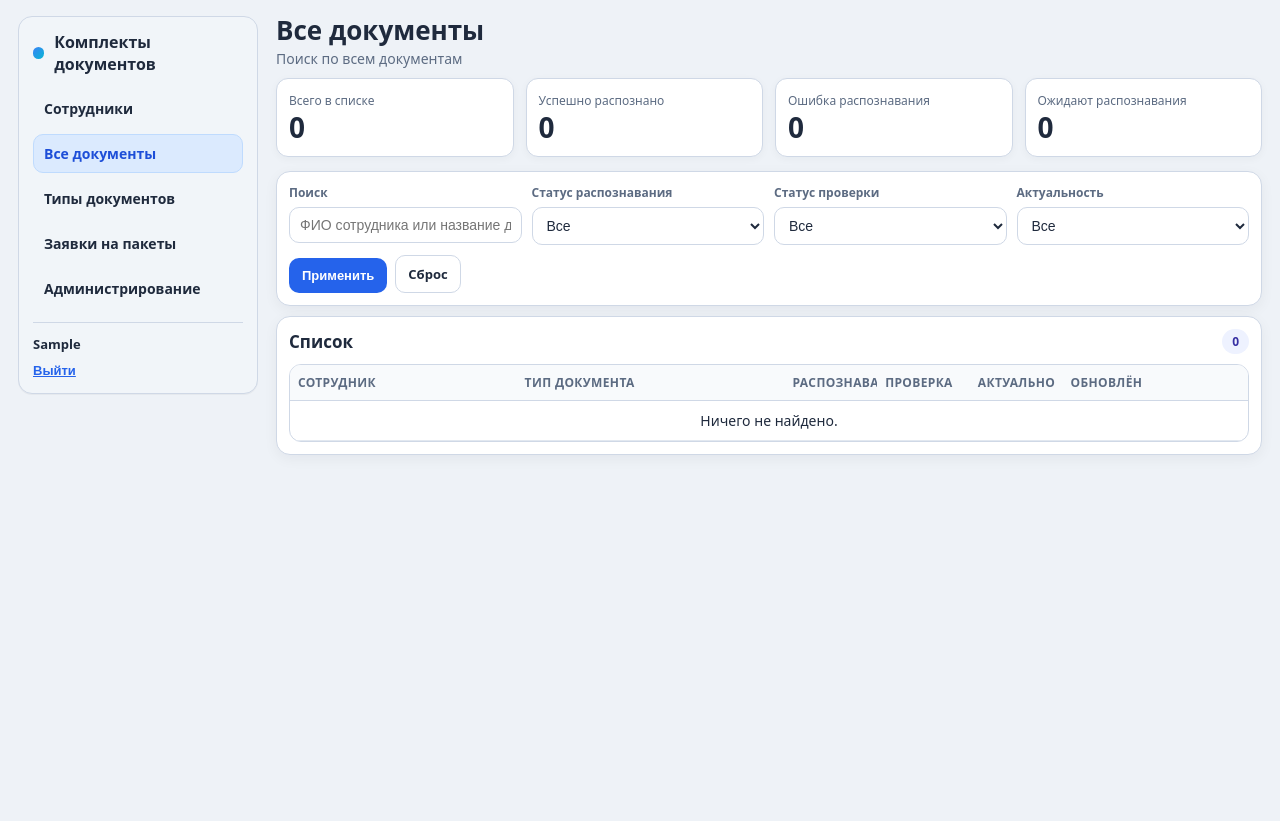
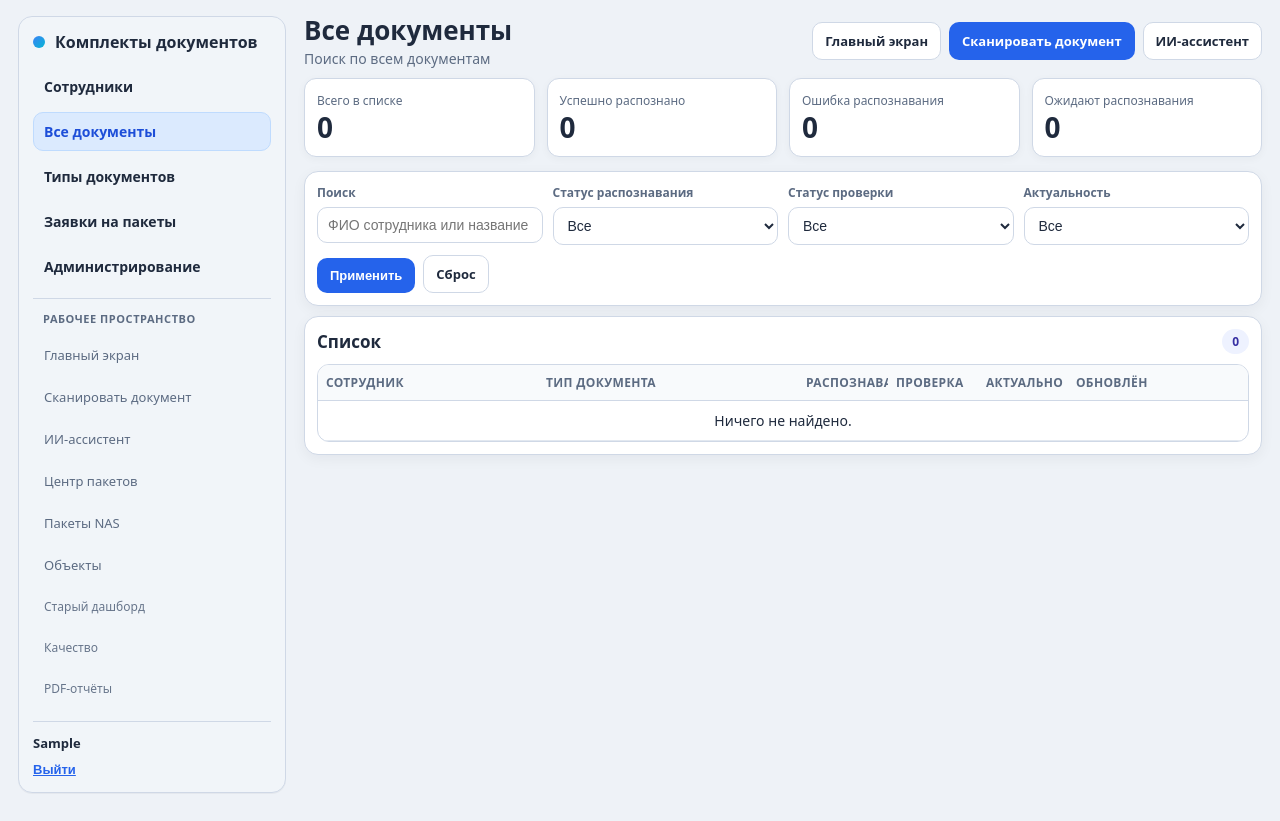
Before and after one commit to ZhanibekDD/dms-nas, a Django app: page /workspace/pass-docs/documents/ in a window 1280 px wide. Before the commit the page ends 455 px from the top, so only its background shows below. Run offline with Django 5.2, Linux system fonts and the light colour scheme; the visitor is signed in with stand-in values (Sample User, id 1); data that the repository does not hold is empty.

Commit message:
fix(ui): ссылки workspace (скан, ИИ, пакеты) в оболочке pass_docs
Made-with: Cursor

```diff
--- a/dms-nas/apps/web_admin/adminpanel/static/adminpanel/css/pass_docs_workspace.css
+++ b/dms-nas/apps/web_admin/adminpanel/static/adminpanel/css/pass_docs_workspace.css
@@ -92,7 +92,7 @@ body.pass-docs-workspace .content-wrapper > .content {
 
 .pd-shell {
   display: grid;
-  grid-template-columns: 240px minmax(0, 1fr);
+  grid-template-columns: 268px minmax(0, 1fr);
   gap: 18px;
   max-width: 1440px;
   margin: 0 auto;
@@ -150,6 +150,39 @@ body.pass-docs-workspace .content-wrapper > .content {
   background: var(--pd-primary-soft);
   color: #1d4ed8;
   border-color: #bfdbfe;
+}
+
+.pd-ecosystem {
+  margin-top: 12px;
+  padding-top: 12px;
+  border-top: 1px solid var(--pd-line);
+  display: grid;
+  gap: 4px;
+}
+
+.pd-ecosystem__title {
+  margin: 0 0 6px;
+  padding: 0 10px;
+  font-size: 11px;
+  font-weight: 700;
+  letter-spacing: 0.05em;
+  text-transform: uppercase;
+  color: var(--pd-muted);
+}
+
+.pd-nav__link--eco {
+  font-size: 13px;
+  font-weight: 500;
+  color: var(--pd-muted);
+}
+
+.pd-nav__link--eco:hover {
+  color: var(--pd-text);
+}
+
+.pd-nav__link--muted {
+  font-size: 12px;
+  opacity: 0.92;
 }
 
 .pd-sidebar__footer {
@@ -219,6 +252,31 @@ body.pass-docs-workspace .content-wrapper > .content {
   justify-content: space-between;
   gap: 12px;
   margin-bottom: 10px;
+}
+
+.pd-topbar--with-eco {
+  flex-wrap: wrap;
+  align-items: flex-end;
+}
+
+.pd-topbar__lead {
+  flex: 1 1 220px;
+  min-width: 0;
+}
+
+.pd-topbar__rail {
+  display: flex;
+  flex-direction: column;
+  align-items: flex-end;
+  gap: 8px;
+  flex: 1 1 280px;
+}
+
+.pd-eco-quick {
+  display: flex;
+  flex-wrap: wrap;
+  gap: 8px;
+  justify-content: flex-end;
 }
 
 .pd-title {
--- a/dms-nas/apps/web_admin/adminpanel/templates/adminpanel/pass_docs_base.html
+++ b/dms-nas/apps/web_admin/adminpanel/templates/adminpanel/pass_docs_base.html
@@ -31,6 +31,18 @@
         <a class="pd-nav__link{% if pass_docs_active == 'packages' %} is-active{% endif %}" href="{% url 'pass_docs_package_requests' %}">Заявки на пакеты</a>
         <a class="pd-nav__link" href="{% url 'admin:index' %}">Администрирование</a>
       </nav>
+      <div class="pd-ecosystem">
+        <p class="pd-ecosystem__title">Рабочее пространство</p>
+        <a class="pd-nav__link pd-nav__link--eco" href="{% url 'workspace_dashboard' %}">Главный экран</a>
+        <a class="pd-nav__link pd-nav__link--eco" href="{% url 'scan_document_page' %}">Сканировать документ</a>
+        <a class="pd-nav__link pd-nav__link--eco" href="{% url 'ai_assistant_page' %}">ИИ-ассистент</a>
+        <a class="pd-nav__link pd-nav__link--eco" href="{% url 'workspace_packages' %}">Центр пакетов</a>
+        <a class="pd-nav__link pd-nav__link--eco" href="{% url 'packages_ui' %}">Пакеты NAS</a>
+        <a class="pd-nav__link pd-nav__link--eco" href="{% url 'objects_list' %}">Объекты</a>
+        <a class="pd-nav__link pd-nav__link--eco pd-nav__link--muted" href="{% url 'dashboard' %}">Старый дашборд</a>
+        <a class="pd-nav__link pd-nav__link--eco pd-nav__link--muted" href="{% url 'quality_dashboard' %}">Качество</a>
+        <a class="pd-nav__link pd-nav__link--eco pd-nav__link--muted" href="{% url 'pdf_dashboard' %}">PDF-отчёты</a>
+      </div>
       <div class="pd-sidebar__footer">
         <div class="pd-userbar">
           <span class="pd-userbar__name">{% firstof request.user.get_short_name request.user.get_username %}</span>
@@ -43,13 +55,20 @@
     </aside>
 
     <section class="pd-main">
-      <header class="pd-topbar">
-        <div>
+      <header class="pd-topbar pd-topbar--with-eco">
+        <div class="pd-topbar__lead">
           <h1 class="pd-title">{% block pass_docs_title %}Комплекты{% endblock %}</h1>
           <p class="pd-subtitle">{% block pass_docs_subtitle %}Работа с документами сотрудников{% endblock %}</p>
         </div>
-        <div class="pd-actions">
-          {% block pass_docs_actions %}{% endblock %}
+        <div class="pd-topbar__rail">
+          <div class="pd-eco-quick" aria-label="Быстрые сервисы">
+            <a class="pd-btn pd-btn--ghost" href="{% url 'workspace_dashboard' %}">Главный экран</a>
+            <a class="pd-btn pd-btn--primary" href="{% url 'scan_document_page' %}">Сканировать документ</a>
+            <a class="pd-btn pd-btn--ghost" href="{% url 'ai_assistant_page' %}">ИИ-ассистент</a>
+          </div>
+          <div class="pd-actions">
+            {% block pass_docs_actions %}{% endblock %}
+          </div>
         </div>
       </header>
       {% block pass_docs_content %}{% endblock %}
```
